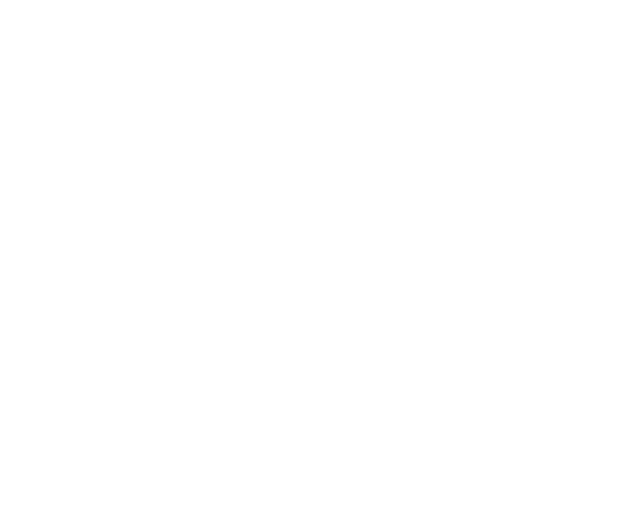
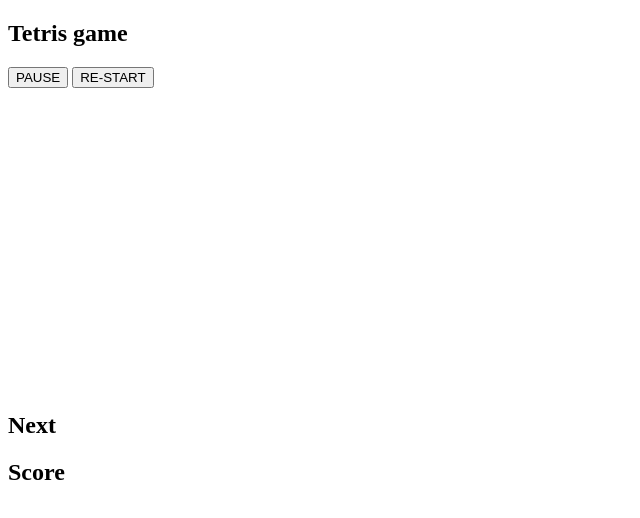
Before and after one commit to ErikaNatalia/juegoTetris, a plain HTML site: page index.html in a window 1280 px wide. Shown: the whole page, without its empty margins (0-640 px from the left). Drawn offline with Linux system fonts and the light colour scheme; a web font is replaced by a local one.

Commit message:
bosquejo html

```diff
--- a/index.html
+++ b/index.html
@@ -6,11 +6,31 @@
     <meta http-equiv="X-UA-Compatible" content="IE=edge">
     <meta name="viewport" content="width=device-width, initial-scale=1.0">
     <link rel="stylesheet" href="style.css">
+    <link rel="preconnect" href="https://fonts.googleapis.com">
+    <link rel="preconnect" href="https://fonts.gstatic.com" crossorigin>
+    <link href="https://fonts.googleapis.com/css2?family=Allerta+Stencil&display=swap" rel="stylesheet">
     <script src="./script.js"></script>
     <title>Tetris</title>
 </head>
 
-<body>
+<body onload="inicializa()">
+    <main>
+        <section class="button container">
+            <h1>Tetris game</h1>
+            <input type="button" value="PAUSE" class="game-button" onclick="pauseGame()">
+            <input type="button" value="RE-START" class="game-button" onclick="restartGame()">
+        </section>
+        <canvas id="canva" width="100" height="300" style=""></canvas>
+        <div>
+            <h2>
+                Next
+            </h2>
+            <h2>
+                Score
+            </h2>
+            <p></p>
+        </div>
+    </main>
 
 </body>
 
--- a/style.css
+++ b/style.css
@@ -0,0 +1 @@
+/* font-family: 'Allerta Stencil', sans-serif; */
```
